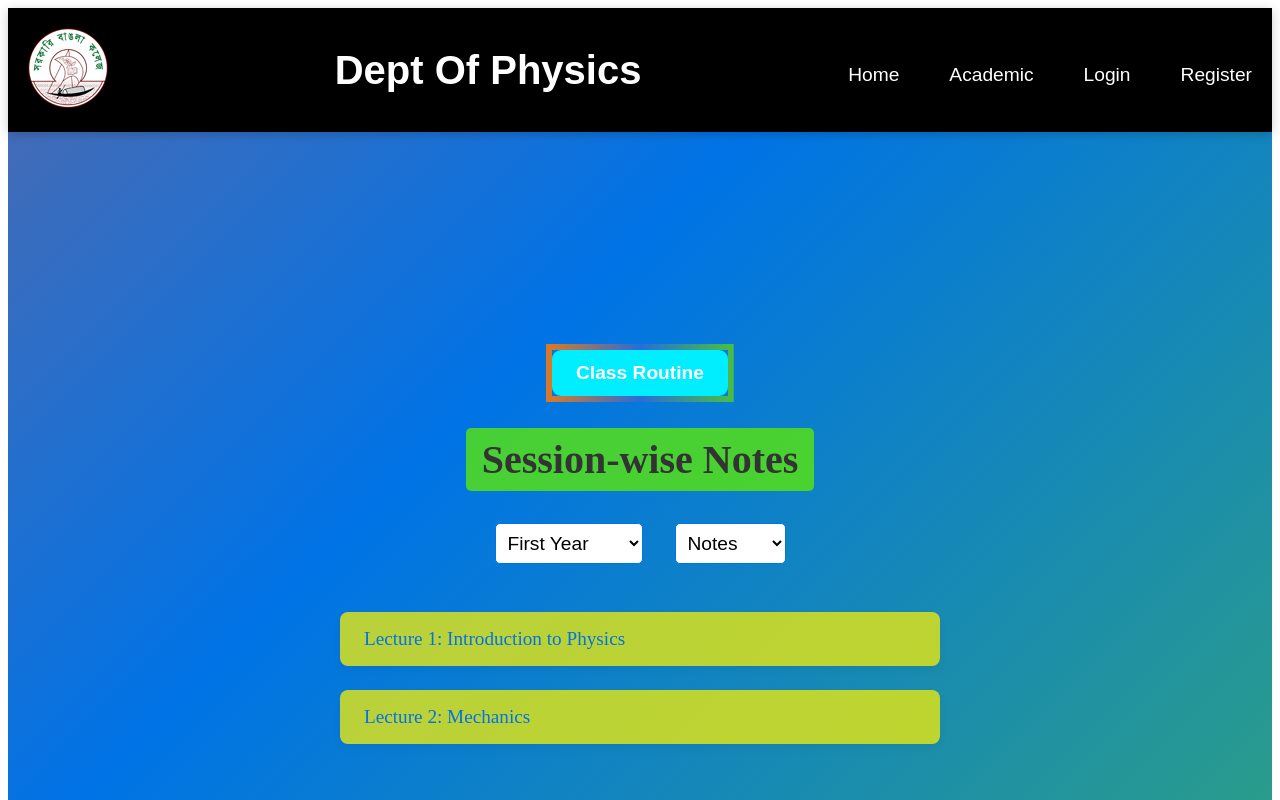
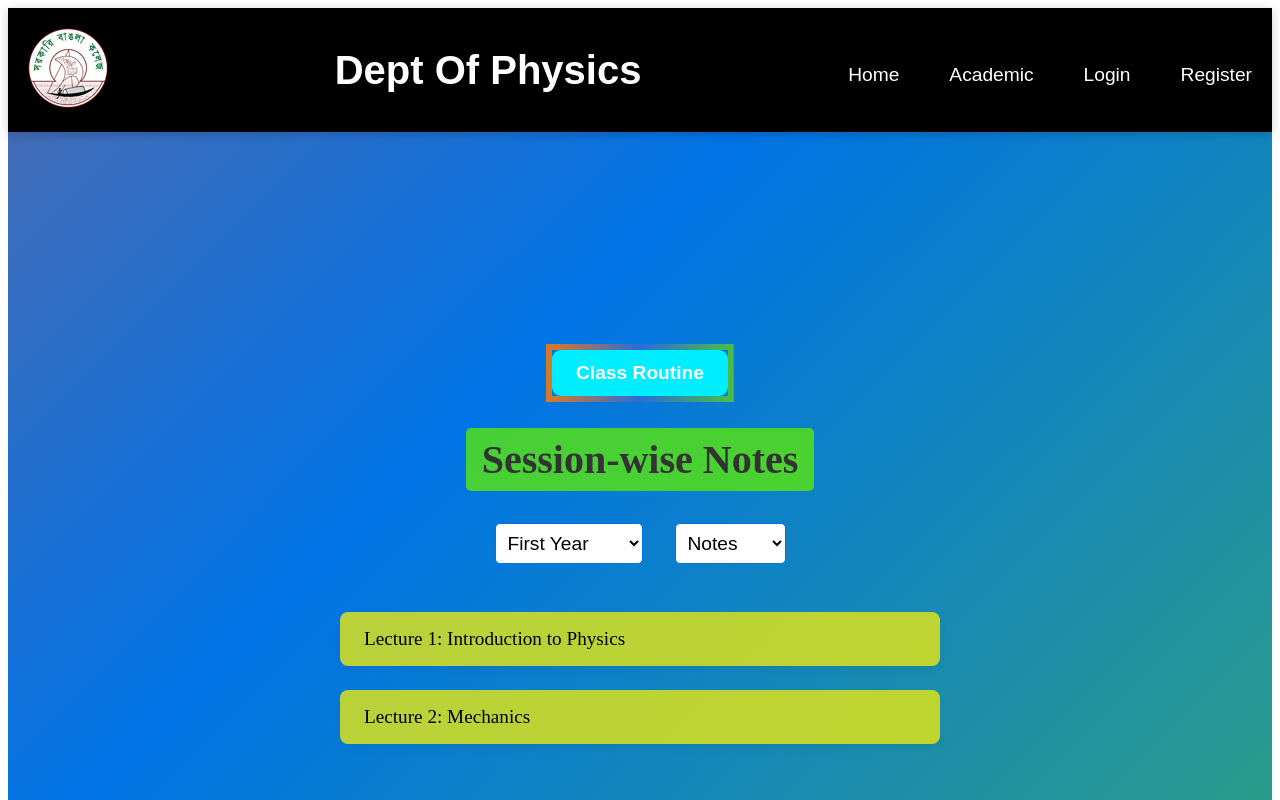
Before and after one commit to minhazexo/dop-repo, a React (Create React App) app: page /academic in a window 1280 px wide. Shown: the top 800 px of the page. Built offline with nearby package versions, Linux system fonts and the light colour scheme; no server answers.

Commit message:
Update academic.scss// changed subject text to black

```diff
--- a/src/styles/academic.scss
+++ b/src/styles/academic.scss
@@ -84,7 +84,7 @@
         display: block;
         padding: 1rem 1.5rem;
         background-color: rgba(232, 232, 18, 0.8);
-        color: #0073e6;
+        color: #000;
         font-size: 1.2rem;
         text-decoration: none;
         border-radius: 8px;
```
